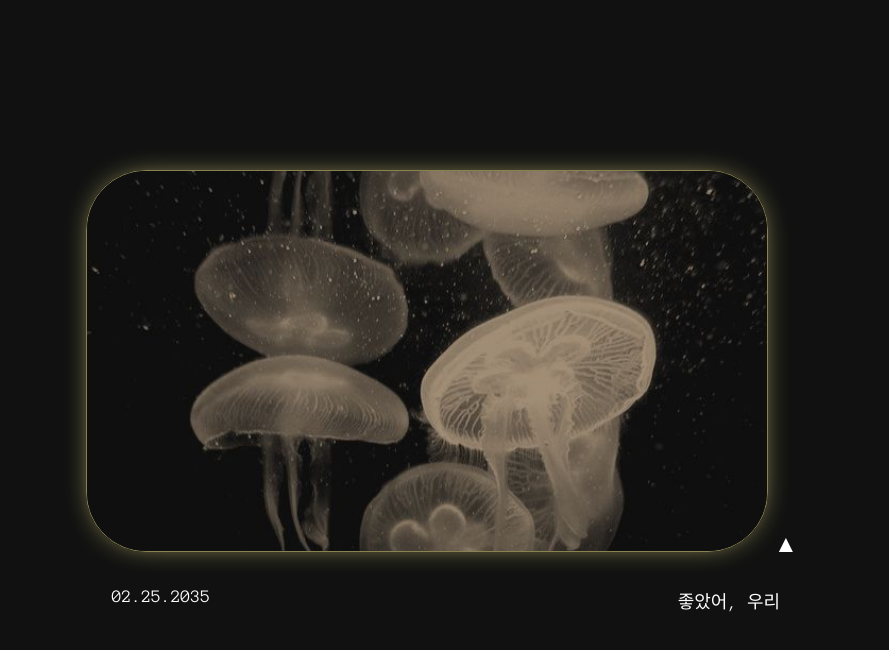
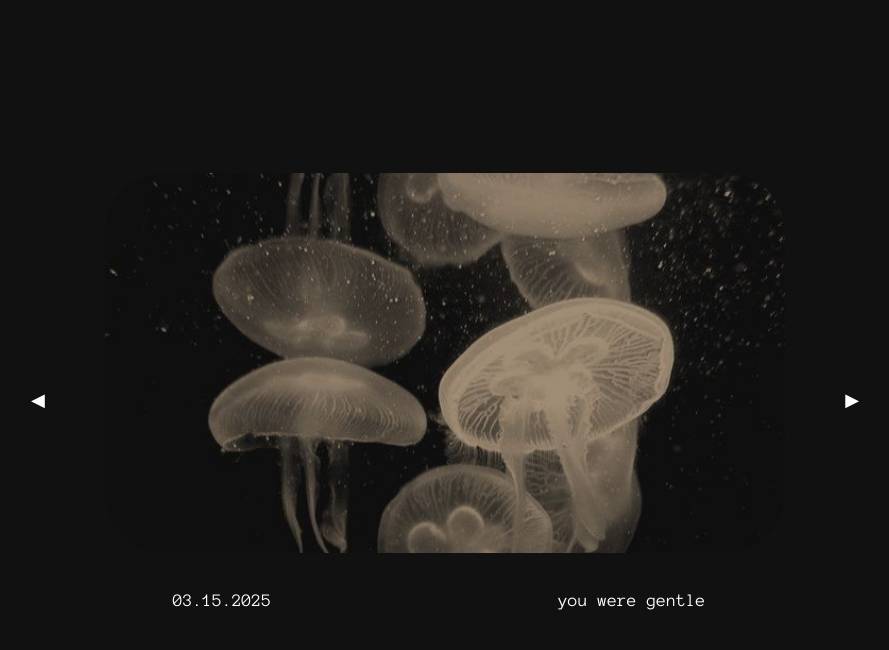
Before and after one commit to sarahjun242/poemwebsite, a React (Create React App) app: page / in a window 1280 px wide. Shown: the top 650 px of the page, without its empty margins (195-1084 px from the left). Built offline with nearby package versions, Linux system fonts and the light colour scheme; a web font is replaced by a local one.

Commit message:
added poems

```diff
--- a/src/PoemList.js
+++ b/src/PoemList.js
@@ -1,18 +1,108 @@
 import { useState } from "react";
-import "./styles.css"; // Import the CSS file
+import "./styles.css";
 
 const images = [
-  { src: "/jellyfish.jpg", leftDescription: "02.25.2035", rightDescription: "좋았어, 우리",
-    text: "Poem hereeee" },
-  { src: "/rat.jpg", leftDescription: "01.23.2010", rightDescription: "Flowers for Rat",
-    text: "Imma add my haiku here." },
-  { src: "/fish.jpg", leftDescription: "09.23.2024", rightDescription: "Sea Rants",
-    text: "Imma add another poem thingy here." }
+  {
+    src: "/jellyfish.jpg",
+    leftDescription: "03.15.2025",
+    rightDescription: "you were gentle",
+    text: `<span style="color: yellow;">you were gentle</span>\n
+`
+  },
+  {
+    src: "/rat.jpg",
+    leftDescription: "02.10.2025",
+    rightDescription: "not nothing",
+    text: `<span style="color: yellow;">not nothing</span>\n\n
+my friend died in middle school. \n
+we spent every recess together.\n
+ran in circles like time couldn't catch us.\n
+then one day, he wasn't there\n
+and nobody said his name for a long time.\n\n
+my middle school dean died a year later.\n
+she used to yell at me in her office.\n
+i think she meant well.\n
+i think she cared, in a way i didn't understand yet.\n
+then she was gone too.\n\n
+my mom's grandpa — \n
+i barely remember him, except that he used to tug at my nose.\n
+said he wanted to make it nice.\n
+i think he died when i was in elementary school.\n
+i remember being confused.\n
+i remember watching the adults cry\n
+and wondering if i was supposed to.\n\n
+my dad's grandpa died my second year of college.\n
+i didn't cry right away.\n
+i said, "that's really sad," and meant it\n
+but i had an exam the next morning.\n\n
+these are names i don't say out loud.\n
+not because i forgot them — \n
+but because i don't know where they go now.\n\n
+they don't belong in everyday conversation.\n
+they show up in passing thoughts, in the quiet between tasks,\n
+in the moments i don't expect.\n
+and then they disappear again.\n\n
+it's not the kind of grief that split me open.\n
+it didn't change the course of my life\n
+but it left something behind: \n
+a stillness.\n
+a space i didn't have before —\n
+it made things quieter.\n
+and it made me quieter too.\n\n\n\n\n
+i've wondered if this kind of grief taught me anything —\n
+anything worth saying out loud.\n\n
+maybe the truth is simpler than i thought. \n
+maybe i only learned how to carry silence. \n\n
+how to feel something and still move through a day.\n
+how to function while slightly heavier.\n
+how to hold a memory without needing to explain it.\n\n
+and maybe that's what growing up is —\n
+grieving people you weren't finished knowing\n
+and learning how to miss them\n
+without ever fully understanding why.`
+  },
+  {
+    src: "/fish.jpg",
+    leftDescription: "03.23.2025",
+    rightDescription: "dear sister",
+    text: `<span style="color: yellow;">dear sister</span>\n\n
+we used to talk in whispers \n
+under our favorite pink blanket at 1am, \n
+spilling the craziest church tea,\n
+giggling until our stomachs hurt.\n
+back then, we believed we'd never drift\n
+that forever was stitched into our blood.\n\n
+now, i rehearse conversations i never start.\n
+i scroll past your name more times than i can count\n
+i watch your stories like a stranger,\n
+quietly trying to piece together \n
+the version of you i no longer know.\n
+you're laughing —\n
+but not with me.\n\n
+i don't know your favorite song anymore\n
+and you don't know i cried\n
+when you left a day early without a hug,\n
+or when you said you couldn't watch me compete.\n
+you said you were cheering me on —\n
+but you weren't there.\n\n
+we were all we had once\n
+but now, i don't reach out,\n
+and neither do you.\n\n
+i think i'm learning \n
+how to live with the quiet between us\n
+and maybe this is just how it ends.`
+  }
 ];
 
 export default function PoemDisplay() {
   const [currentIndex, setCurrentIndex] = useState(0);
   const [showFullScreen, setShowFullScreen] = useState(false);
+
+  const handlePrevImage = () => {
+    setCurrentIndex((prevIndex) =>
+      (prevIndex - 1 + images.length) % images.length
+    );
+  };
 
   const handleNextImage = () => {
     setCurrentIndex((prevIndex) => (prevIndex + 1) % images.length);
@@ -31,24 +121,39 @@ export default function PoemDisplay() {
       {!showFullScreen ? (
         <>
           <div className="image-wrapper">
+            <button className="arrow-left" onClick={handlePrevImage}>
+              ◀
+            </button>
+
             <img
               src={images[currentIndex].src}
               alt="Poem Image"
               className="poem-image"
               onClick={handleImageClick}
             />
-            <button className="arrow-button" onClick={handleNextImage}>
-              ▲
+
+            <button className="arrow-right" onClick={handleNextImage}>
+              ▶
             </button>
-          </div>
-          <div className="text-container">
-            <p className="left-description">{images[currentIndex].leftDescription}</p>
-            <p className="right-description">{images[currentIndex].rightDescription}</p>
+
+            <div className="text-container">
+              <p className="left-description">
+                {images[currentIndex].leftDescription}
+              </p>
+              <p className="right-description">
+                {images[currentIndex].rightDescription}
+              </p>
+            </div>
           </div>
         </>
       ) : (
         <div className="full-screen" onClick={handleCloseFullScreen}>
-          <p className="full-screen-text">{images[currentIndex].text}</p>
+          <p
+            className="full-screen-text"
+            dangerouslySetInnerHTML={{
+              __html: images[currentIndex].text.replace(/\n/g, "<br/>"),
+            }}
+          ></p>
         </div>
       )}
     </div>
--- a/src/styles.css
+++ b/src/styles.css
@@ -1,5 +1,13 @@
 /* styles.css */
 @import url('https://fonts.googleapis.com/css2?family=Anonymous+Pro:ital,wght@0,400;0,700;1,400;1,700&family=Caprasimo&display=swap');
+
+html, body {
+    margin: 0;
+    padding: 0;
+    height: 100%;
+    background-color: black;
+    overflow: auto;
+  }
 
 body {
     font-family:"Anonymous Pro", monospace;
@@ -28,15 +36,6 @@ body {
   .image-container {
     margin-bottom: 10px;
   }
-
-  .poem-image {
-    width: auto;
-    height: 300px;
-    border-radius: 15px;
-    border: 5px solid yellow;
-    cursor: pointer;
-  }
-
   .image-description {
     font-size: 24px;
     margin-top: 10px;
@@ -49,38 +48,43 @@ body {
   gap: 20px;
 }
 
-.left-description, .right-description {
-  width: 150px; /* Adjust width as needed */
-  font-size: 18px;
-  color: white;
+.left-description,
+.right-description {
+  font-size: 18px; /* reduce to make it feel tighter */
+  flex: 1;
   text-align: center;
 }
 
-.poem-image {
-  width: auto;
-  height: 300px;
-  border-radius: 15px;
-  border: 5px solid yellow;
-  cursor: pointer;
+.left-description{
+  text-align: left;
+  font-size: 18px;
+  margin-left: 68px;
+
 }
+
 .full-screen {
-  position: fixed;
+  position: absolute;
   top: 0;
   left: 0;
   width: 100%;
-  height: 100%;
+  min-height: 100vh; /* Use min-height instead of fixed height */
   background-color: rgb(17, 17, 17);
-  display: flex;
-  align-items: center;
-  justify-content: center;
-  text-align: center;
   color: white;
-  font-size: 24px;
-  cursor: pointer;
+  padding: 40px 20px;
+  box-sizing: border-box;
+  text-align: left;
+  overflow-y: auto;
+  z-index: 9999;
 }
 
 .full-screen-text {
-  max-width: 60%;
+  max-width: 600px;
+  margin: 32px auto;
+  font-size: 18px;
+  line-height: .6;
+  white-space: pre-wrap;
+  text-align: left;
+  display: block;
 }
 
 
@@ -112,19 +116,22 @@ body {
     text-align: center;
   }
   .poem-image {
-    width: 680px;          /* Maintain aspect ratio */
-    height: 380px;        /* Adjust height as needed */
-    border-radius: 60px;  /* Rounded edges */
-    border: 0.5px solid rgba(255, 244, 144, 0.50);
-    cursor: pointer;      /* Makes it clear it's clickable */
-    transition: transform .3s ease-in-out;
-    box-shadow: 0px 0px 30px -12px #FFF490;
+    width: 680px;
+    height: 380px;
+    border-radius: 60px;
+    border: none; /* Remove yellow outline */
+    box-shadow: none; /* Remove glow */
+    cursor: pointer;
+    transition: all 0.3s ease-in-out;
     object-fit: cover;
+  }
+
+
+.poem-image:hover {
+  border: 0.5px solid rgba(255, 244, 144, 0.5); /* ✅ Yellow outline on hover */
+  box-shadow: 0 0 30px -12px yellow;          /* ✅ Glow on hover */
+  transform: scale(1.05);
 }
-
-  .poem-image:hover {
-    transform: scale(1.05); /* Slight zoom effect on hover */
-  }
 
 
   h2 {
@@ -179,8 +186,8 @@ body {
     display: flex;
     justify-content: space-between;
     width: 100%;
-    max-width: px; /* Adjust to match your image width */
-    margin-top: 10px;
+    max-width: 5000px; /* Adjust to match your image width */
+    margin-top: 20px;
   }
 
   .bottom-left-text {
@@ -194,3 +201,51 @@ body {
     font-size: 24px;
     color: white;
   }
+
+  .arrow-button{
+    position: absolute;
+    top: 100px;
+    left: 100px;
+    background: none;
+    border: none;
+    font-size: 24px;
+    cursor: pointer;
+    color: white;
+    z-index: 10;
+  }
+
+  .arrow-button:hover {
+    color: yellow;
+  }
+  .arrow-left,
+.arrow-right {
+  position: absolute;
+  top: 50%;
+  transform: translateY(-50%);
+  background: none;
+  border: none;
+  font-size: 18px;
+  color: white;
+  cursor: pointer;
+  z-index: 10;
+}
+
+.arrow-left {
+  left: -80px;
+}
+
+.arrow-right {
+  right: -80px;
+}
+
+.arrow-left:hover,
+.arrow-right:hover {
+  color: yellow;
+}
+
+.image-wrapper {
+  position: relative;
+  display: flex;
+  flex-direction: column;
+  align-items: center;
+}
```
Also changed, not shown: src/App.js (line endings or trailing spaces).
